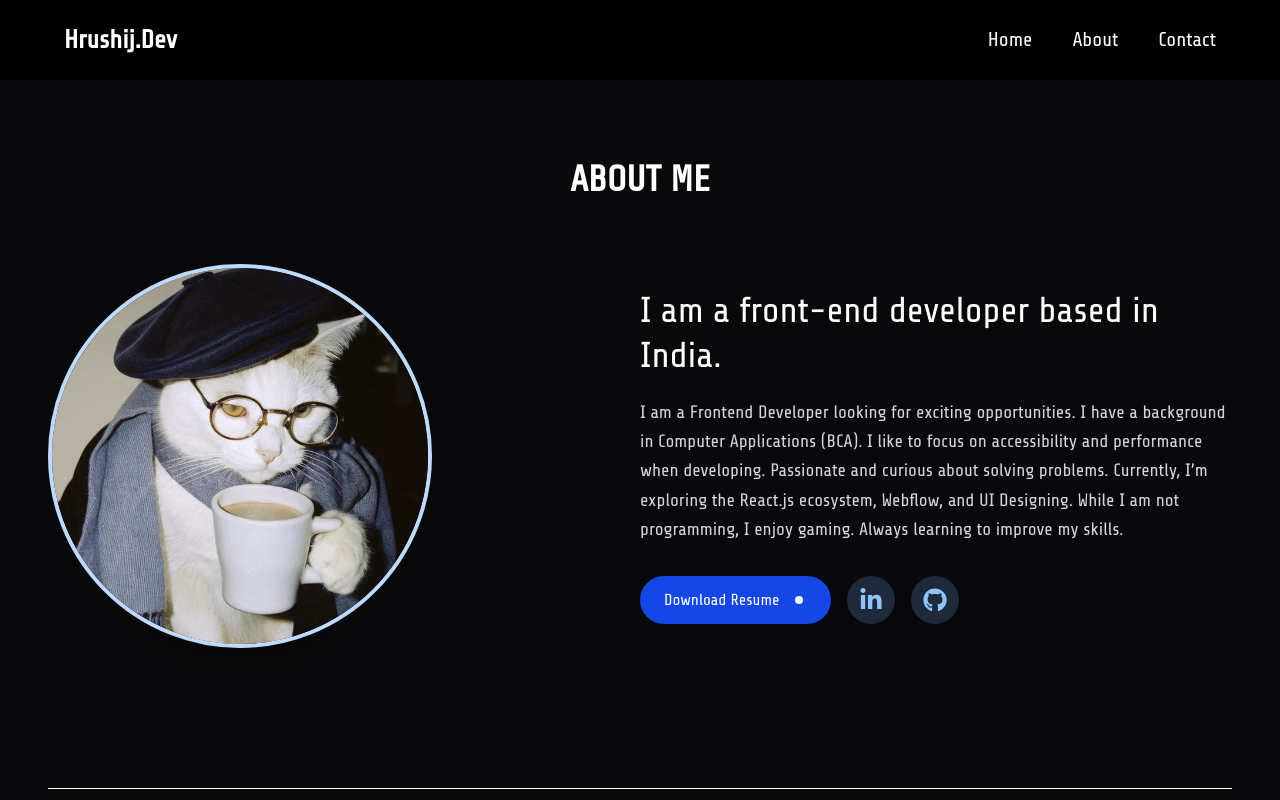
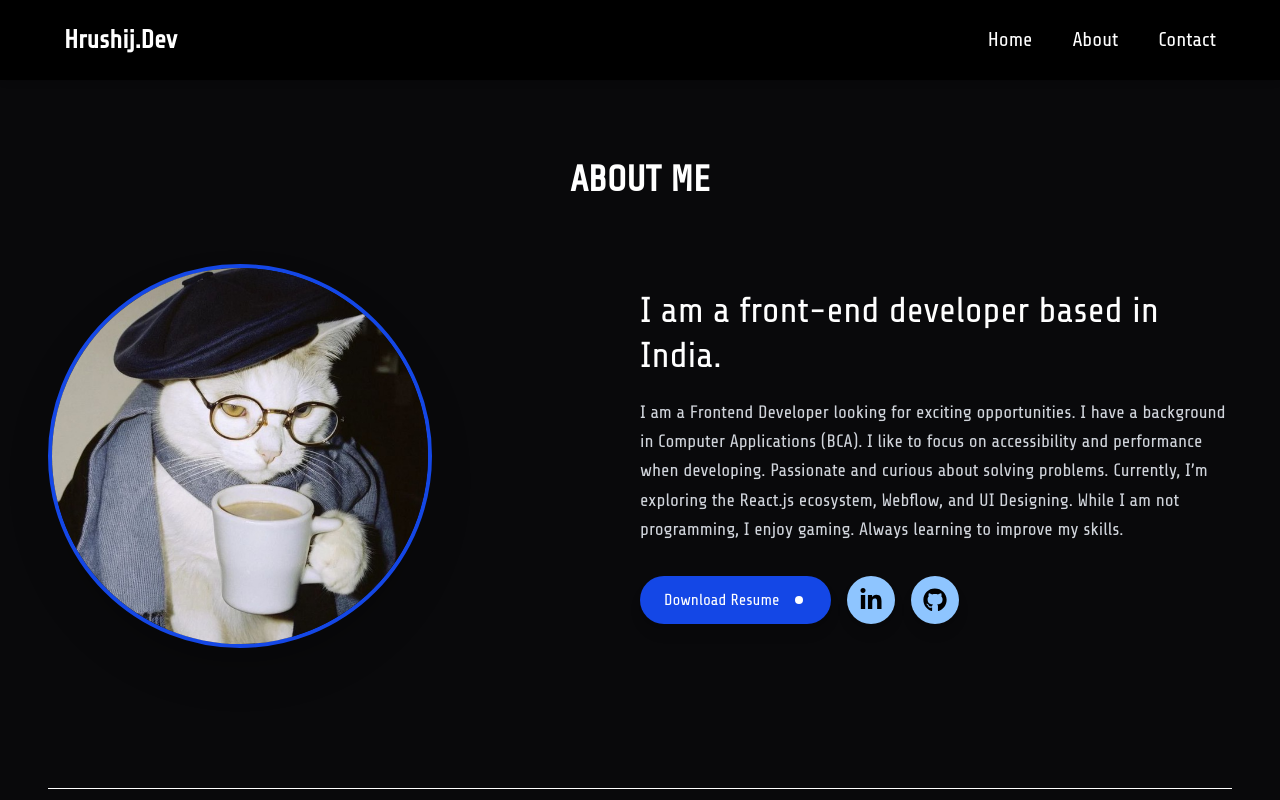
Before and after one commit to Hrushikeshj26/hrushij.dev, a React (Vite) app: page /about in a window 1280 px wide. Shown: the top 800 px of the page. Built offline with nearby package versions, Linux system fonts and the light colour scheme.

Commit message:
visual changes

```diff
--- a/src/pages/About.jsx
+++ b/src/pages/About.jsx
@@ -37,7 +37,7 @@ function About() {
           <img
             src="/images/cat-pic2.jpg"
             alt="profile-pic"
-            className='w-64 h-64 md:w-80 md:h-80 lg:w-96 lg:h-96 object-cover rounded-full border-4 border-blue-200 shadow-2xl'
+            className='w-64 h-64 md:w-80 md:h-80 lg:w-96 lg:h-96 object-cover rounded-full border-4 border-(--primary) shadow-2xl'
           />
         </div>
 
@@ -52,15 +52,15 @@ function About() {
 
           {/* Buttons */}
           <div className='flex flex-wrap justify-center md:justify-start gap-4 mt-8'>
-            <button className='bg-blue-700 py-3 px-6 rounded-full text-white font-medium flex items-center gap-3 hover:bg-blue-800 hover:scale-105 cursor-pointer transition-all duration-300 shadow-lg'>
-              Download Resume<GoDotFill className="text-white" />
+            <button className='bg-(--primary) hover:bg-(--primary-foreground) py-3 px-6 rounded-full text-white font-medium flex items-center gap-3 hover:scale-105 hover:text-black cursor-pointer transition-all duration-300 shadow-lg'>
+              Download Resume<GoDotFill/>
             </button>
 
             <a
               href="https://www.linkedin.com/in/your-linkedin-profile/"
               target="_blank"
               rel="noopener noreferrer"
-              className='bg-gray-800 p-3 rounded-full text-blue-300 hover:bg-gray-700 hover:scale-105 transition-all duration-300 shadow-lg'
+              className='bg-(--primary-foreground-1) p-3 rounded-full text-black hover:text-white hover:bg-(--primary-foreground-2) hover:scale-105 transition-all duration-300 shadow-lg'
             >
               <FaLinkedinIn size={24} />
             </a>
@@ -69,7 +69,7 @@ function About() {
               href="https://github.com/your-github-profile"
               target="_blank"
               rel="noopener noreferrer"
-              className='bg-gray-800 p-3 rounded-full text-blue-300 hover:bg-gray-700 hover:scale-105 transition-all duration-300 shadow-lg'
+              className='bg-(--primary-foreground-1) p-3 rounded-full text-black hover:text-white hover:bg-(--primary-foreground-2) hover:scale-105 transition-all duration-300 shadow-lg'
             >
               <FaGithub size={24} />
             </a>
@@ -97,7 +97,7 @@ function About() {
                 {category.skills.map((skill, skillIndex) => (
                   <span
                     key={skillIndex}
-                    className="bg-blue-800 text-white text-sm md:text-base font-medium px-4 py-2 rounded-full hover:bg-blue-900 hover:scale-105 transition-all duration-300 cursor-default shadow-md"
+                    className="bg-(--skills-color) text-white text-sm md:text-base font-medium px-4 py-2 rounded-full hover:bg-blue-600 hover:scale-105 transition-all duration-300 cursor-default shadow-md"
                   >
                     {skill}
                   </span>
```
